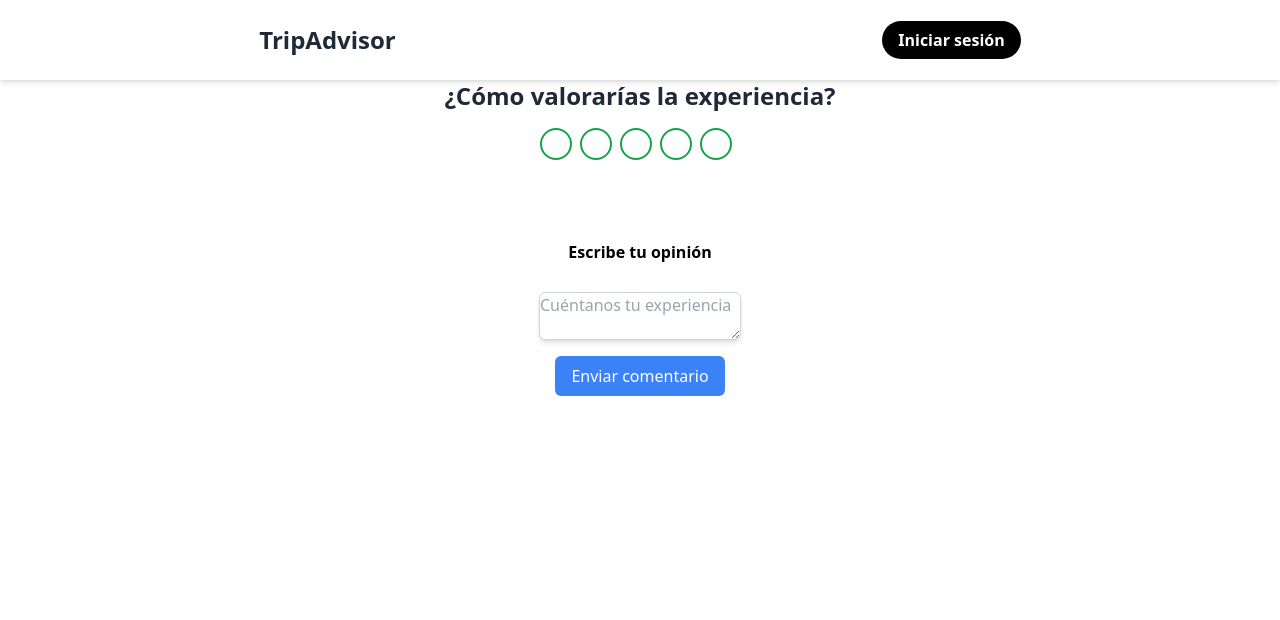
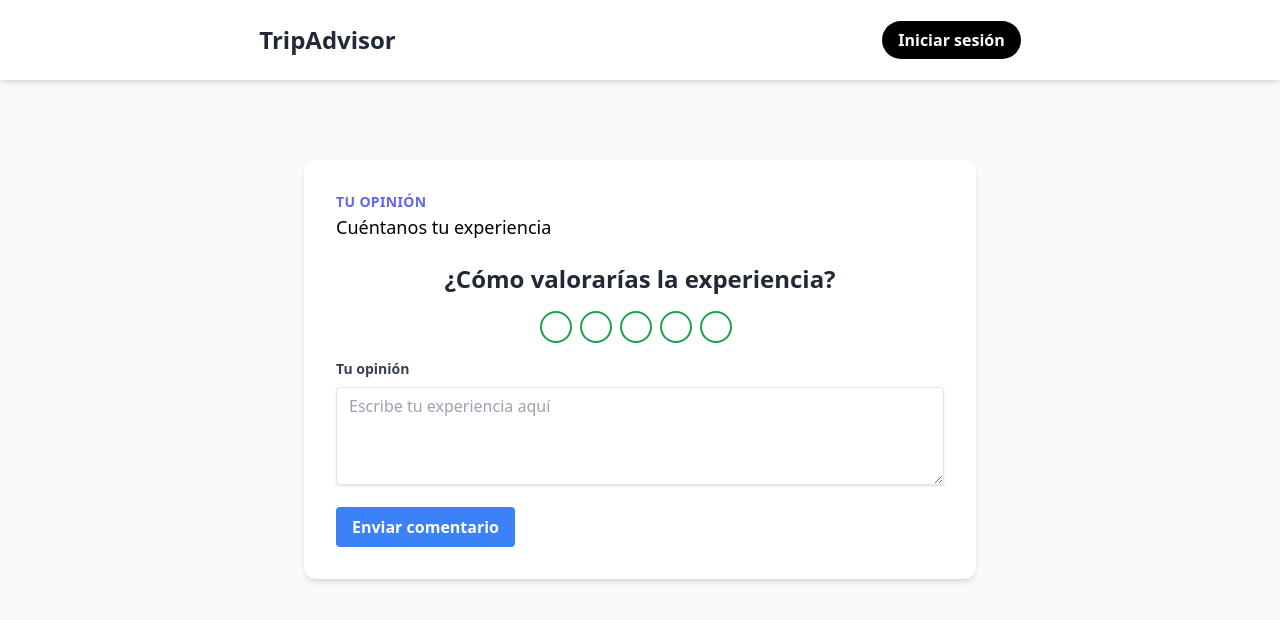
Before and after one commit to SirEduardo/gestor-de-reservas-front, a React (Vite) app in the folder front/: page /comments/1 in a window 1280 px wide. Shown: the top 620 px of the page. Built offline with nearby package versions, Linux system fonts and the light colour scheme.

Commit message:
Update Comments.jsx

```diff
--- a/front/src/pages/Comments/Comments.jsx
+++ b/front/src/pages/Comments/Comments.jsx
@@ -52,33 +52,48 @@ const Comments = () => {
   };
 
   return (
-    <div>
+    <div className="min-h-screen bg-gray-50">
       <Header />
-      <main className="flex flex-col gap-20">
+      <div className="max-w-md mt-20 mx-auto bg-white rounded-xl shadow-md overflow-hidden md:max-w-2xl">
+        <div className="p-8">
+          <div className="uppercase tracking-wide text-sm text-indigo-500 font-bold mb-1">
+            Tu opinión
+          </div>
+          <h1 className="block mt-1 text-lg leading-tight font-medium text-black">
+            Cuéntanos tu experiencia
+          </h1>
+          <form onSubmit={handleSubmit} className="mt-6">
+            <div className="mb-4">
               <Rate setRating={setRating} />
-        <div className="flex flex-col items-center space-y-4">
-          <h1 className="font-bold">Escribe tu opinión</h1>
-          <form
-            onSubmit={handleSubmit}
-            className="flex flex-col items-center space-y-4 h-32 w-1/3 p-3"
+            </div>
+            <div className="mb-4">
+              <label
+                className="block text-gray-700 text-sm font-bold mb-2"
+                htmlFor="review"
               >
+                Tu opinión
+              </label>
               <textarea
-              className="border border-gray-300 rounded-md shadow-md focus:border-blue-500 max-h-96"
-              type="text"
-              placeholder="Cuéntanos tu experiencia"
+                className="shadow appearance-none border rounded w-full py-2 px-3 text-gray-700 leading-tight focus:outline-none focus:shadow-outline"
+                id="review"
+                rows={4}
+                placeholder="Escribe tu experiencia aquí"
                 value={input}
                 onChange={(e) => setInput(e.target.value)}
-            />
+              ></textarea>
+            </div>
+            <div className="flex items-center justify-between">
               <button
+                className="bg-blue-500 hover:bg-blue-700 text-white font-bold py-2 px-4 rounded focus:outline-none focus:shadow-outline"
                 type="submit"
-              className="bg-blue-500 text-white px-4 py-2 rounded-md"
               >
                 Enviar comentario
               </button>
+            </div>
           </form>
-          {error && <p className="text-red-500">{error}</p>}
+          {error && <p className="text-red-500 text-xs italic mt-3">{error}</p>}
         </div>
-      </main>
+      </div>
     </div>
   );
 };
```
Lines whose indentation alone changed are shown as unchanged.
